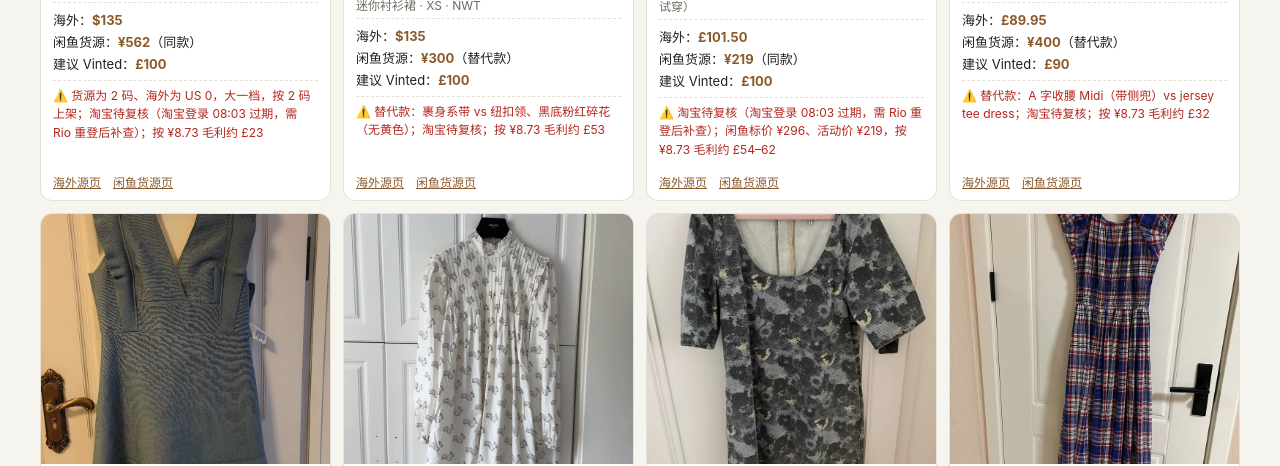
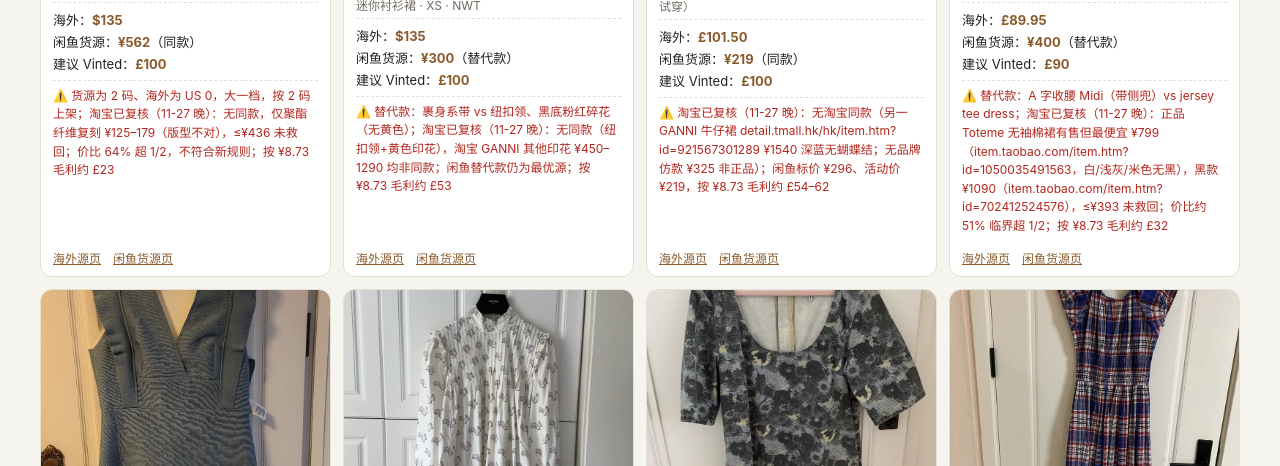
Before and after one commit to austinbill1979/vt-selection-report, a plain HTML site: page index.html in a window 1280 px wide. Shown: the part 652-1118 px from the top of the page. Drawn offline with Linux system fonts and the light colour scheme.

Commit message:
Update report page

```diff
--- a/index.html
+++ b/index.html
@@ -59,10 +59,10 @@ footer{max-width:1200px;margin:24px auto 0;color:var(--mut);font-size:12px;line-
 <footer>汇率参考约 ¥8.7 = £1。⚠️ 标注为替代款 / 尺码 / 真伪等需购前复核项，未标注为同款或通过。线2 主图为闲鱼商品页截图（闲鱼图廊读不到图片直链，截图已经 Rio 授权）。</footer>
 <script>
 const DATA=[{date:"2026-11-27",items:[
-{id:"P10",line:"L1P",ln:"线1 · Poshmark",brand:"Reformation",style:"Leith Mini Dress Ditty Red Polka Dot 红白波点迷你裙",cat:"迷你裙",size:"US 0",cond:"NWT",src:"$135",srcUrl:"https://poshmark.com/listing/Reformation-Leith-Mini-Dress-Ditty-Red-PolkaDot-6b08af3c765ce5909aed6cca",xy:"¥562",xyKind:"同款",xyUrl:"https://www.goofish.com/item?id=693999507622",sug:"£100",img:"https://di2ponv0v5otw.cloudfront.net/posts/2026/11/26/6b08af3c765ce5909aed6cca/l_6b08af3d4adcb327e336228b.jpeg",flag:"⚠️ 货源为 2 码、海外为 US 0，大一档，按 2 码上架；淘宝待复核（淘宝登录 08:03 过期，需 Rio 重登后补查）；按 ¥8.73 毛利约 £23",warn:1},
-{id:"A2",line:"L1P",ln:"线1 · Poshmark",brand:"GANNI",style:"Silk Pink Yellow Black Floral Button-front Collar Mini Shirt Dress 粉黄黑碎花真丝迷你衬衫裙",cat:"迷你衬衫裙",size:"XS",cond:"NWT",src:"$135",srcUrl:"https://poshmark.com/listing/GANNI-NWT-Silk-Pink-Yellow-Black-Floral-Button-front-Collar-Mini-Shirt-Dress-XS-6b0868878974d0de4e4893b9",xy:"¥300",xyKind:"替代款",xyUrl:"https://www.goofish.com/item?id=997170518332",sug:"£100",img:"https://di2ponv0v5otw.cloudfront.net/posts/2026/11/26/6b0868878974d0de4e4893b9/l_6b0868878974d0de4e4893ba.jpg",flag:"⚠️ 替代款：裹身系带 vs 纽扣领、黑底粉红碎花（无黄色）；淘宝待复核；按 ¥8.73 毛利约 £53",warn:1},
-{id:"D5",line:"L1D",ln:"线1 · Depop",brand:"GANNI",style:"Blue Bow Detail Denim Mini Dress 蓝牛仔蝴蝶结肩带荷叶边迷你裙",cat:"迷你裙",size:"EU 34 / UK 6",cond:"Like new（全新无吊牌仅试穿）",src:"£101.50",srcUrl:"https://www.depop.com/products/heatherkellizfraser-ganni-blue-bow-detail-denim-6041/",xy:"¥219",xyKind:"同款",xyUrl:"https://www.goofish.com/item?id=1077922197086",sug:"£100",img:"https://media-photos.depop.com/r1/8134416/4939669579_7000e1ca3ab4484e8f7fdaea02ce7b48/P0.jpg",flag:"⚠️ 淘宝待复核（淘宝登录 08:03 过期，需 Rio 重登后补查）；闲鱼标价 ¥296、活动价 ¥219，按 ¥8.73 毛利约 £54–62",warn:1},
-{id:"B3",line:"L1D",ln:"线1 · Depop",brand:"Toteme",style:"Sleeveless Jersey Cotton Tee Dress 黑色无袖棉质 T 恤裙",cat:"长款无袖裙",size:"M",cond:"Excellent",src:"£89.95",srcUrl:"https://www.depop.com/products/kitkatoxford-selling-a-toteme-sleeveless-jersey/",xy:"¥400",xyKind:"替代款",xyUrl:"https://www.goofish.com/item?id=1076021801454",sug:"£90",img:"https://media-photos.depop.com/r1/368346159/2716299289_0bb129c594124b15b814f7c8d25ce91f/P0.jpg",flag:"⚠️ 替代款：A 字收腰 Midi（带侧兜）vs jersey tee dress；淘宝待复核；按 ¥8.73 毛利约 £32",warn:1},
+{id:"P10",line:"L1P",ln:"线1 · Poshmark",brand:"Reformation",style:"Leith Mini Dress Ditty Red Polka Dot 红白波点迷你裙",cat:"迷你裙",size:"US 0",cond:"NWT",src:"$135",srcUrl:"https://poshmark.com/listing/Reformation-Leith-Mini-Dress-Ditty-Red-PolkaDot-6b08af3c765ce5909aed6cca",xy:"¥562",xyKind:"同款",xyUrl:"https://www.goofish.com/item?id=693999507622",sug:"£100",img:"https://di2ponv0v5otw.cloudfront.net/posts/2026/11/26/6b08af3c765ce5909aed6cca/l_6b08af3d4adcb327e336228b.jpeg",flag:"⚠️ 货源为 2 码、海外为 US 0，大一档，按 2 码上架；淘宝已复核（11-27 晚）：无同款，仅聚酯纤维复刻 ¥125–179（版型不对），≤¥436 未救回；价比 64% 超 1/2，不符合新规则；按 ¥8.73 毛利约 £23",warn:1},
+{id:"A2",line:"L1P",ln:"线1 · Poshmark",brand:"GANNI",style:"Silk Pink Yellow Black Floral Button-front Collar Mini Shirt Dress 粉黄黑碎花真丝迷你衬衫裙",cat:"迷你衬衫裙",size:"XS",cond:"NWT",src:"$135",srcUrl:"https://poshmark.com/listing/GANNI-NWT-Silk-Pink-Yellow-Black-Floral-Button-front-Collar-Mini-Shirt-Dress-XS-6b0868878974d0de4e4893b9",xy:"¥300",xyKind:"替代款",xyUrl:"https://www.goofish.com/item?id=997170518332",sug:"£100",img:"https://di2ponv0v5otw.cloudfront.net/posts/2026/11/26/6b0868878974d0de4e4893b9/l_6b0868878974d0de4e4893ba.jpg",flag:"⚠️ 替代款：裹身系带 vs 纽扣领、黑底粉红碎花（无黄色）；淘宝已复核（11-27 晚）：无同款（纽扣领+黄色印花），淘宝 GANNI 其他印花 ¥450–1290 均非同款；闲鱼替代款仍为最优源；按 ¥8.73 毛利约 £53",warn:1},
+{id:"D5",line:"L1D",ln:"线1 · Depop",brand:"GANNI",style:"Blue Bow Detail Denim Mini Dress 蓝牛仔蝴蝶结肩带荷叶边迷你裙",cat:"迷你裙",size:"EU 34 / UK 6",cond:"Like new（全新无吊牌仅试穿）",src:"£101.50",srcUrl:"https://www.depop.com/products/heatherkellizfraser-ganni-blue-bow-detail-denim-6041/",xy:"¥219",xyKind:"同款",xyUrl:"https://www.goofish.com/item?id=1077922197086",sug:"£100",img:"https://media-photos.depop.com/r1/8134416/4939669579_7000e1ca3ab4484e8f7fdaea02ce7b48/P0.jpg",flag:"⚠️ 淘宝已复核（11-27 晚）：无淘宝同款（另一 GANNI 牛仔裙 detail.tmall.hk/hk/item.htm?id=921567301289 ¥1540 深蓝无蝴蝶结；无品牌仿款 ¥325 非正品）；闲鱼标价 ¥296、活动价 ¥219，按 ¥8.73 毛利约 £54–62",warn:1},
+{id:"B3",line:"L1D",ln:"线1 · Depop",brand:"Toteme",style:"Sleeveless Jersey Cotton Tee Dress 黑色无袖棉质 T 恤裙",cat:"长款无袖裙",size:"M",cond:"Excellent",src:"£89.95",srcUrl:"https://www.depop.com/products/kitkatoxford-selling-a-toteme-sleeveless-jersey/",xy:"¥400",xyKind:"替代款",xyUrl:"https://www.goofish.com/item?id=1076021801454",sug:"£90",img:"https://media-photos.depop.com/r1/368346159/2716299289_0bb129c594124b15b814f7c8d25ce91f/P0.jpg",flag:"⚠️ 替代款：A 字收腰 Midi（带侧兜）vs jersey tee dress；淘宝已复核（11-27 晚）：正品 Toteme 无袖棉裙有售但最便宜 ¥799（item.taobao.com/item.htm?id=1050035491563，白/浅灰/米色无黑），黑款 ¥1090（item.taobao.com/item.htm?id=702412524576），≤¥393 未救回；价比约 51% 临界超 1/2；按 ¥8.73 毛利约 £32",warn:1},
 {id:"L1",line:"L2",ln:"线2 · 闲鱼直挖",brand:"Sandro",style:"Mist Blue V-Neck Sleeveless Ruffle Dress 雾霾蓝 V 领无袖荷叶边裙",cat:"连衣裙",size:"M",cond:"全新（带吊牌未穿）",src:"",srcUrl:"",xy:"¥95",xyKind:"闲鱼直挖",xyUrl:"https://www.goofish.com/item?id=1103013261560",sug:"£65",img:"img/2026-11-27/L1.jpg",flag:"✅ 标干净通过：水洗标 sandro PARIS、SMCP 地址、RN132784、款号 R5035E-47；海外热度：Vinted UK Sandro 连衣裙 500+，S/M £85–120；Poshmark S $90–180、M $150",warn:0},
 {id:"L2",line:"L2",ln:"线2 · 闲鱼直挖",brand:"GANNI",style:"Butterfly Print Shirt Dress 蝴蝶印花衬衫裙",cat:"衬衫裙",size:"EU 38",cond:"几乎全新（仅试穿，境外购入）",src:"",srcUrl:"",xy:"¥175",xyKind:"闲鱼直挖",xyUrl:"https://www.goofish.com/item?id=1094573998051",sug:"£50",img:"img/2026-11-27/L2.jpg",flag:"✅ 标干净通过：领标 GANNI 粗体正确；水洗标 BA.B CAP SE 6450、SIZE 38、Made in India；⚠️ 同类在售偏低（Vinted M £45、S £27.50），建议 £50 偏高、购前复核",warn:1},
 {id:"L3",line:"L2",ln:"线2 · 闲鱼直挖",brand:"GANNI",style:"Blue Floral Print Dress 蓝色印花连衣裙",cat:"Midi 连衣裙",size:"EU 34",cond:"几乎全新（穿一次）",src:"",srcUrl:"",xy:"¥200",xyKind:"闲鱼直挖",xyUrl:"https://www.goofish.com/item?id=1061405430295",sug:"£65",img:"img/2026-11-27/L3.jpg",flag:"✅ 标干净通过：领标 GANNI；水洗标 BB.D 6508、SIZE 34、Made in Turkey、97% cotton；海外热度：Vinted Ganni 碎花裙 322 条，Blue Print Floral Midi £100 S（22 收藏）",warn:0},
```
